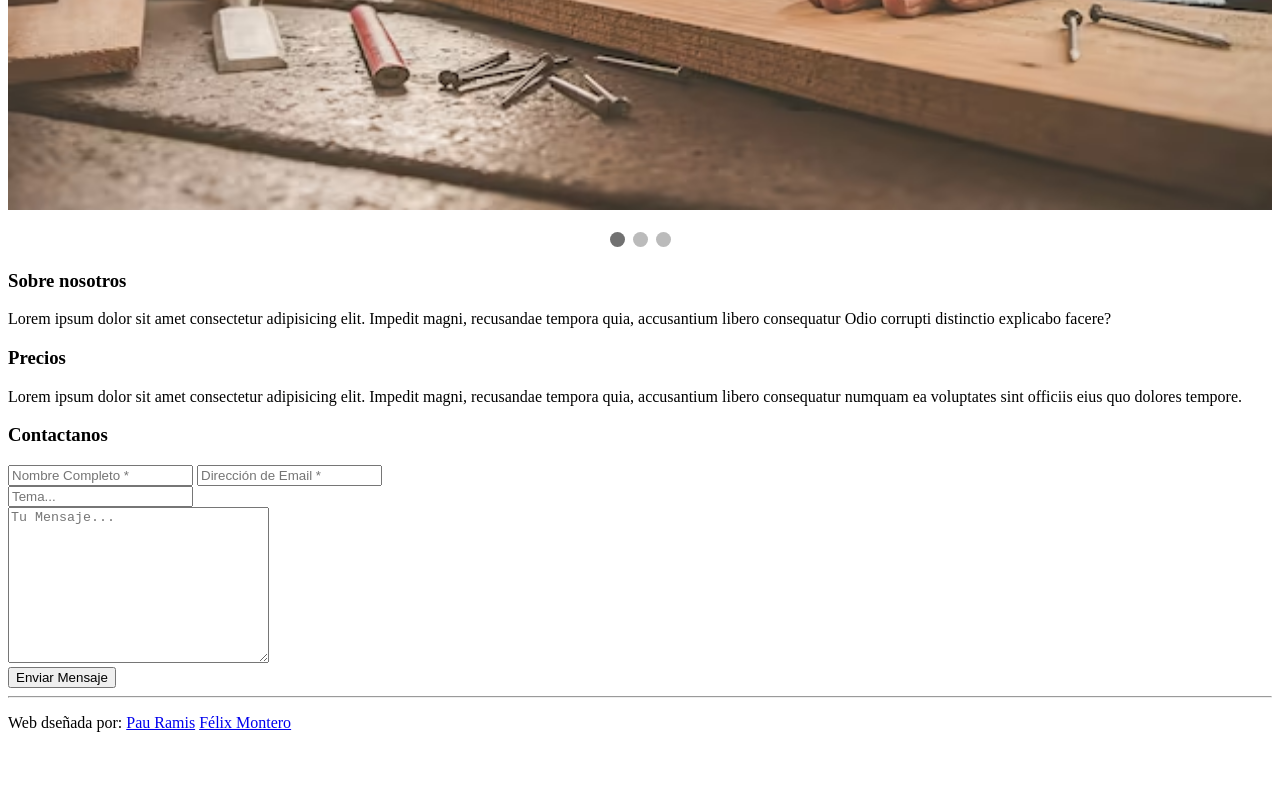
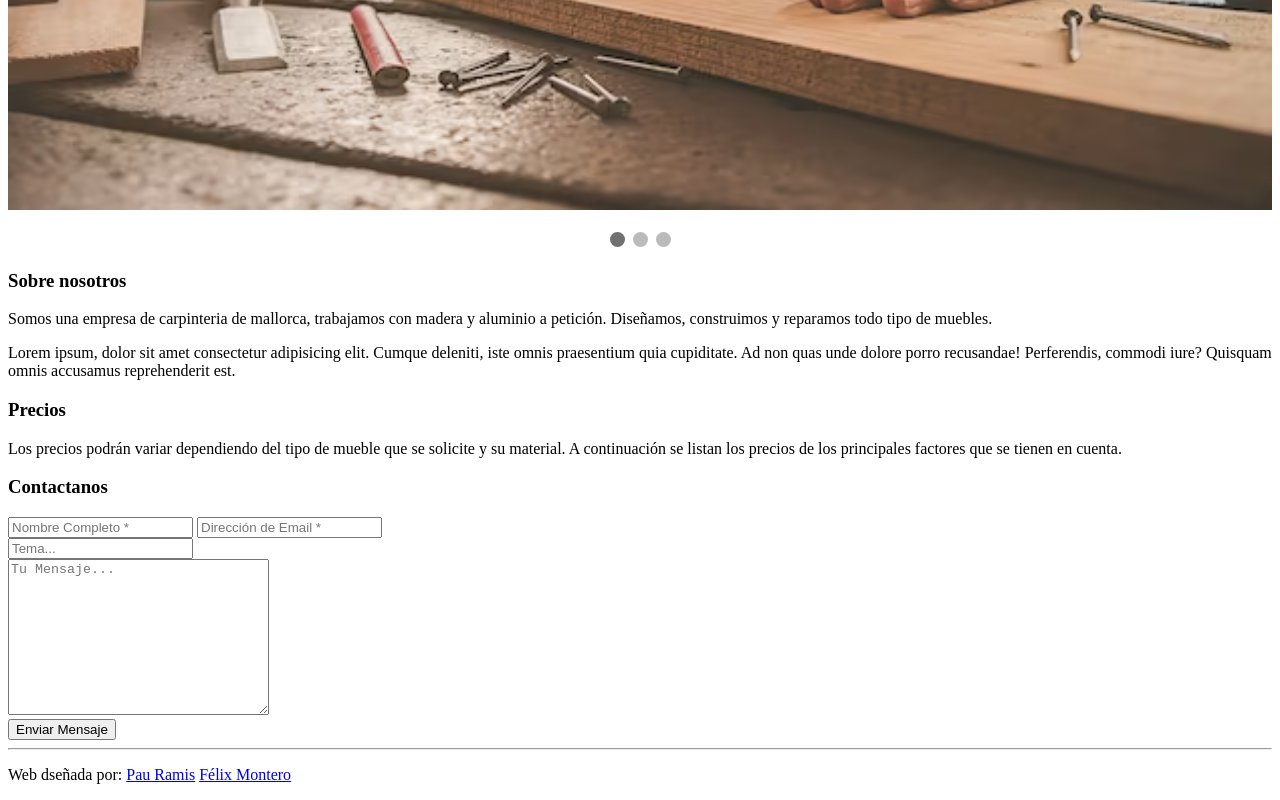
Before and after one commit to felixmontero/FINAL_PROYECT-DIW, a plain HTML site: page src/index.html in a window 1280 px wide. Shown: the part 1975-2775 px from the top of the page. Before the commit the page ends 2723 px from the top, so only its background shows below. Drawn offline with Linux system fonts and the light colour scheme.

Commit message:
fusión (menu)

```diff
--- a/src/index.html
+++ b/src/index.html
@@ -5,21 +5,23 @@
     <meta charset="UTF-8">
     <meta http-equiv="X-UA-Compatible" content="IE=edge">
     <meta name="viewport" content="width=device-width, initial-scale=1.0">
-    <link rel="stylesheet" href="../style.css">
+    <link rel="stylesheet" href="/style.css">
     <title>Carpinteria Montero</title>
 </head>
 
 <body>
     <header>
         <ul class="navbar">
-            <li><a class="link" href="#indice">Inicio</a></li>
-            <li><a class="link" href="precios">Precios</a></li>
+            <li><a class="link" href="index.html">Inicio</a></li>
+            <li><a class="link" href="precios.html">Precios</a></li>
             <li><a class="link" href="#">Contactanos</a></li>
             <li><a class="link" href="#">Sobre nosotros</a></li>
         </ul>
     </header>
 
     <main>
+        <section class="">
+
             <!-- Slideshow -->
         <section id="inicio" class="slideshow-container-container">
 
@@ -75,20 +77,24 @@
                     dots[slideIndex - 1].className += " active";
                 }
             </script>
+        </section>
         <section>
             <article>
                 <h1>Sobre nosotros</h1>
-                <p>Lorem ipsum dolor sit amet consectetur adipisicing elit.
-                    Impedit magni, recusandae tempora quia, accusantium libero consequatur
-                    Odio corrupti distinctio explicabo facere?
+                <p>Somos una empresa de carpinteria de mallorca, trabajamos con madera y aluminio a petición.
+                    Diseñamos, construimos y reparamos todo tipo de muebles.
+                </p>
+                <p>
+                    Lorem ipsum, dolor sit amet consectetur adipisicing elit.
+                    Cumque deleniti, iste omnis praesentium quia cupiditate. Ad non quas unde dolore porro recusandae!
+                    Perferendis, commodi iure? Quisquam omnis accusamus reprehenderit est.
                 </p>
             </article>
+            <article>
+                <h1>Precios</h1>
+                <p>Los precios podrán variar dependiendo del tipo de mueble que se solicite y su material.
+                    A continuación se listan los precios de los principales factores que se tienen en cuenta.
 
-            <article id="precios">
-                <h1>Precios</h1>
-                <p>Lorem ipsum dolor sit amet consectetur adipisicing elit.
-                    Impedit magni, recusandae tempora quia, accusantium libero consequatur
-                    numquam ea voluptates sint officiis eius quo dolores tempore.
                 </p>
             </article>
             <article id="contacto">
@@ -107,7 +113,6 @@
                     <input type="submit" value="Enviar Mensaje" class="btn-enviar">
                 </form>
             </article>
-
         </section>
     </main>
 
```
Lines whose indentation alone changed are shown as unchanged.
